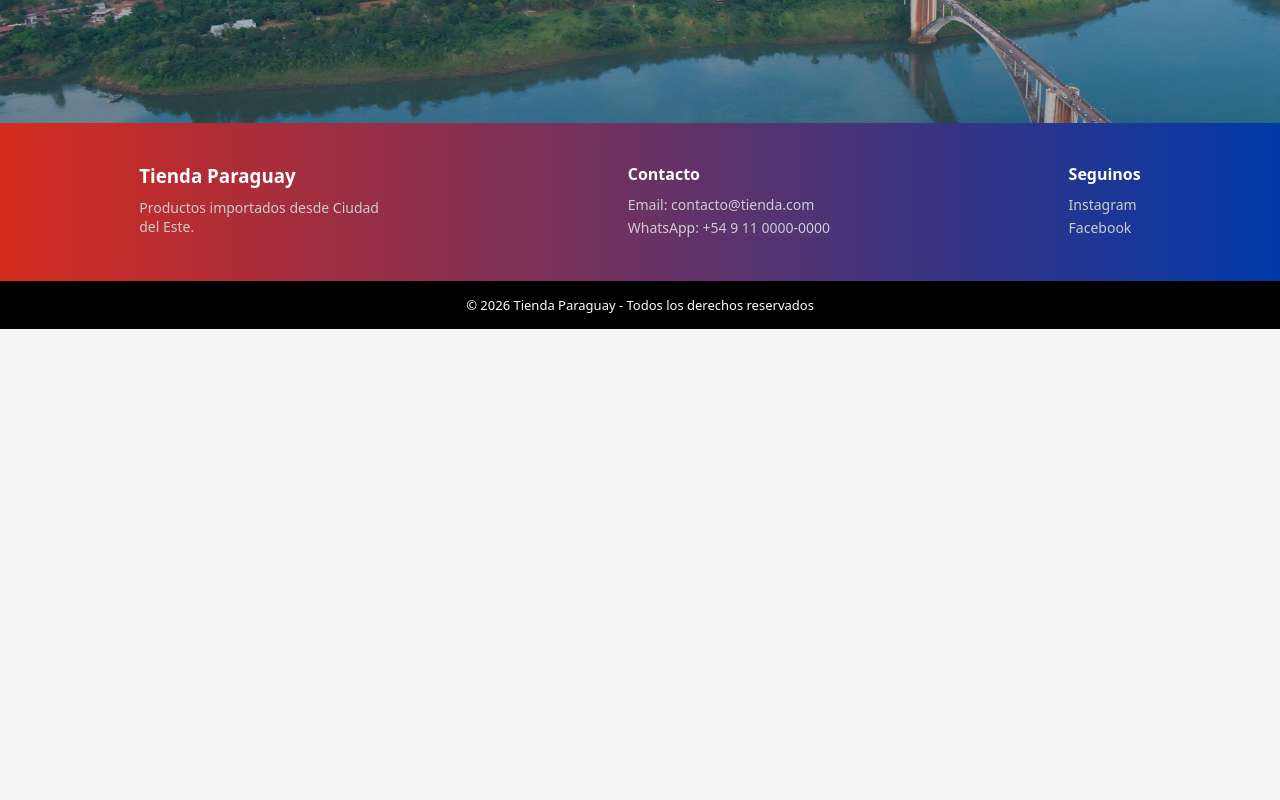
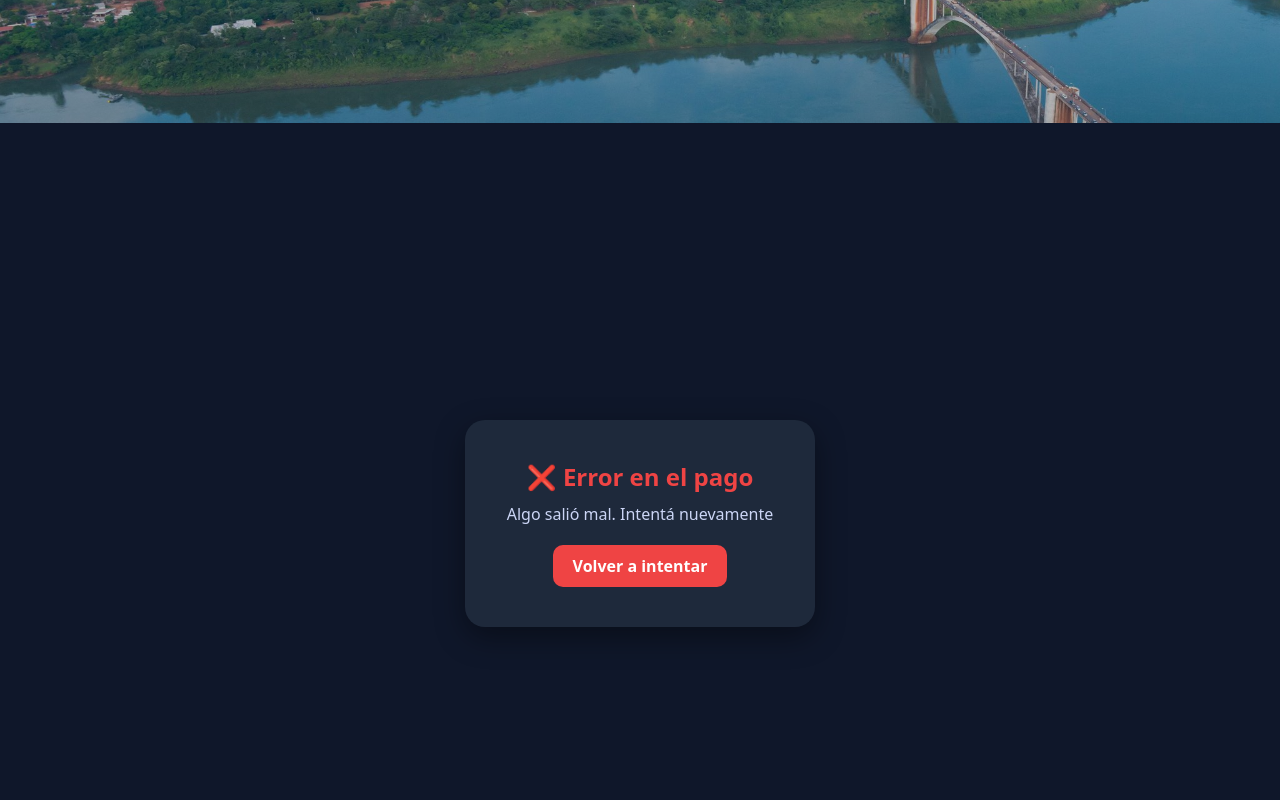
Before and after one commit to MaritoSebastian/tiemda_nube_front, a React (Vite) app: page /error in a window 1280 px wide. Shown: the part 460-1260 px from the top of the page. Before the commit the page ends 800 px from the top, so only its background shows below. Built offline with nearby package versions, Linux system fonts and the light colour scheme.

Commit message:
feature: checkout mercado pago

```diff
--- a/src/App.jsx
+++ b/src/App.jsx
@@ -9,6 +9,9 @@ import { CartProvider } from "./context/CartContext";
 import Cart from "./components/cart/Cart";
 import { Route, Routes } from "react-router-dom";
 import Checkout from "./components/Pages/Checkout/Checkout";
+import Success from "./components/Pages/PaymentStatus/Success";
+import Error from "./components/Pages/PaymentStatus/Error";
+import Pending from "./components/Pages/PaymentStatus/Pending";
 
 function App() {
   return (
@@ -18,8 +21,12 @@ function App() {
         <Banner />
         <Routes>
           <Route path="/" element={<Home/>} />
-          <Route path="Cart" element={<Cart/>} />
+          <Route path="/cart" element={<Cart/>} />
           <Route path="/checkout" element={<Checkout/>}  />
+           {/* 🔥 RUTAS DE PAGO */}
+         <Route path="/success" element={<Success />} />
+         <Route path="/error" element={<Error />} />
+       <Route path="/pending" element={<Pending />} />
         </Routes>
 
         <Footer />
--- a/src/components/Pages/Checkout/Checkout.jsx
+++ b/src/components/Pages/Checkout/Checkout.jsx
@@ -3,6 +3,43 @@ import "./Checkout.css";
 
 const Checkout = () => {
   const { cart, getTotalPrice } = useCart();
+  const handleSubmit = async (e) => {
+    const API_URL = import.meta.env.VITE_API_URL;
+  e.preventDefault();
+
+  console.log("Botón pagar funcionando");
+
+  try {
+    const res = await fetch(`${API_URL}/api/create-preference`  , {
+      method: "POST",
+      headers: {
+        "Content-Type": "application/json",
+      },
+      body: JSON.stringify({
+        items: cart.map(item => ({
+          title: item.title,
+          price: item.price,
+          quantity: item.quantity
+        }))
+      }),
+    });
+
+    const data = await res.json();
+
+    console.log("Respuesta backend:", data);
+    if (!data.init_point) {
+  console.error("No vino init_point:", data);
+  return;
+}
+
+    window.location.href = data.init_point;
+
+  } catch (error) {
+    console.error("Error en el pago:", error);
+  }
+};
+
+
 
   return (
     <div className="checkout-container">
@@ -29,7 +66,7 @@ const Checkout = () => {
       </h2>
 
       {/* 🧾 FORMULARIO */}
-      <form className="checkout-form">
+      <form className="checkout-form"onSubmit={handleSubmit}>
         <input type="text" placeholder="Nombre completo" required />
         <input type="text" placeholder="Dirección" required />
         <input type="email" placeholder="Email" required />
--- /dev/null
+++ b/src/components/Pages/PaymentStatus/Error.jsx
@@ -0,0 +1,19 @@
+import "./PaymentStatus.css";
+import { Link } from "react-router-dom";
+
+const Error = () => {
+  return (
+    <div className="status-container">
+      <div className="status-card error">
+        <h1>❌ Error en el pago</h1>
+        <p>Algo salió mal. Intentá nuevamente</p>
+
+        <Link to="/checkout" className="status-btn">
+          Volver a intentar
+        </Link>
+      </div>
+    </div>
+  );
+};
+
+export default Error;
--- /dev/null
+++ b/src/components/Pages/PaymentStatus/PaymentStatus.css
@@ -0,0 +1,88 @@
+.status-container {
+  height: 100vh;
+  display: flex;
+  justify-content: center;
+  align-items: center;
+  background: #0f172a; /* oscuro elegante */
+}
+
+.status-card {
+  background: #1e293b;
+  padding: 40px;
+  border-radius: 20px;
+  text-align: center;
+  width: 350px;
+  box-shadow: 0 10px 30px rgba(0, 0, 0, 0.4);
+  animation: fadeIn 0.5s ease;
+}
+
+.status-card h1 {
+  font-size: 24px;
+  margin-bottom: 10px;
+}
+
+.status-card p {
+  color: #cbd5f5;
+  margin-bottom: 20px;
+}
+
+/* BOTÓN */
+.status-btn {
+  display: inline-block;
+  padding: 10px 20px;
+  border-radius: 10px;
+  text-decoration: none;
+  color: white;
+  font-weight: bold;
+  transition: 0.3s;
+}
+
+/* COLORES POR ESTADO */
+.success h1 {
+  color: #22c55e;
+}
+
+.success .status-btn {
+  background: #22c55e;
+}
+
+.success .status-btn:hover {
+  background: #16a34a;
+}
+
+.error h1 {
+  color: #ef4444;
+}
+
+.error .status-btn {
+  background: #ef4444;
+}
+
+.error .status-btn:hover {
+  background: #dc2626;
+}
+
+.pending h1 {
+  color: #facc15;
+}
+
+.pending .status-btn {
+  background: #facc15;
+  color: black;
+}
+
+.pending .status-btn:hover {
+  background: #eab308;
+}
+
+/* ANIMACIÓN */
+@keyframes fadeIn {
+  from {
+    opacity: 0;
+    transform: translateY(30px);
+  }
+  to {
+    opacity: 1;
+    transform: translateY(0);
+  }
+}
--- /dev/null
+++ b/src/components/Pages/PaymentStatus/Pending.jsx
@@ -0,0 +1,19 @@
+import "./PaymentStatus.css";
+import { Link } from "react-router-dom";
+
+const Pending = () => {
+  return (
+    <div className="status-container">
+      <div className="status-card pending">
+        <h1>⏳ Pago pendiente</h1>
+        <p>Estamos procesando tu pago</p>
+
+        <Link to="/" className="status-btn">
+          Ir al inicio
+        </Link>
+      </div>
+    </div>
+  );
+};
+
+export default Pending;
--- /dev/null
+++ b/src/components/Pages/PaymentStatus/Success.jsx
@@ -0,0 +1,19 @@
+import "./PaymentStatus.css";
+import { Link } from "react-router-dom";
+
+const Success = () => {
+  return (
+    <div className="status-container">
+      <div className="status-card success">
+        <h1>✅ Pago exitoso</h1>
+        <p>Tu compra se realizó correctamente</p>
+
+        <Link to="/" className="status-btn">
+          Volver al inicio
+        </Link>
+      </div>
+    </div>
+  );
+};
+
+export default Success;
```
